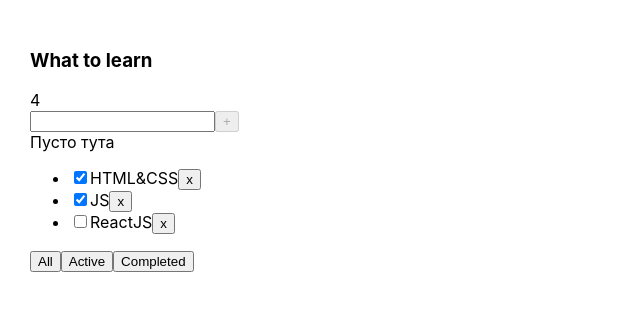
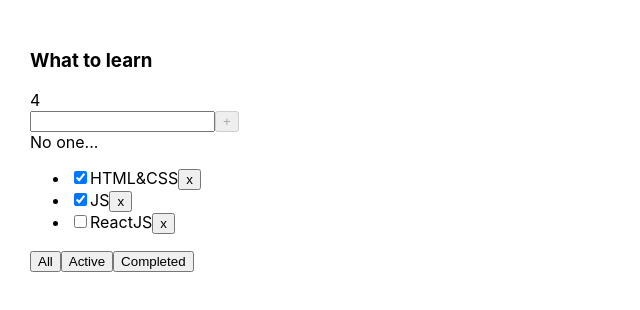
Before and after one commit to trifonova-dev/todolist-03_SecondRound, a React (Vite) app: page / in a window 1280 px wide. Shown: the top 310 px of the page, without its empty margins (0-640 px from the left). Built offline with nearby package versions, Linux system fonts and the light colour scheme.

Commit message:
14 times train

```diff
--- a/src/App.tsx
+++ b/src/App.tsx
@@ -14,7 +14,7 @@ export type FilterValues = 'all' | 'active' | 'completed'
 
 export const App = () => {
     const [filter, setFilter] = useState<FilterValues>('all')
-    const tasksCounter = useRef(4)
+    const taskCounter = useRef(4)
 
     const [tasks, setTasks] = useState<Task[]>([
         {id: v1(), title: 'HTML&CSS', isDone: true},
@@ -35,15 +35,15 @@ export const App = () => {
 
     const filteredTasks = getFilteredTasks(tasks, filter)
 
-    const createTasks = (title: Task["title"]) => {
-        const newTask: Task = {
+    const createTask = (title: Task["title"]) => {
+        const newTask = {
             id: v1(),
             title: title,
             isDone: false,
         }
         const nextTasksState: Task[] = [newTask, ...tasks]
         setTasks(nextTasksState)
-        tasksCounter.current = tasksCounter.current + 1
+        taskCounter.current = taskCounter.current + 1
     }
 
     return (
@@ -52,8 +52,8 @@ export const App = () => {
                           tasks={filteredTasks}
                           deleteTask={deleteTask}
                           changeFilter={changeFilter}
-                          createTasks={createTasks}
-                          count={tasksCounter.current}
+                          createTask={createTask}
+                          count={taskCounter.current}
             />
         </div>
     )
--- a/src/TodolistItem.tsx
+++ b/src/TodolistItem.tsx
@@ -8,7 +8,7 @@ type Props = {
     tasks: Task[]
     deleteTask: (taskId: string) => void
     changeFilter: (filter: FilterValues) => void
-    createTasks: (title: Task["title"]) => void
+    createTask: (title: Task["title"]) => void
 }
 
 export const TodolistItem = ({
@@ -17,27 +17,30 @@ export const TodolistItem = ({
                                  tasks,
                                  deleteTask,
                                  changeFilter,
-                                 createTasks,
+                                 createTask,
                              }: Props) => {
-    const [taskInput, setTasksInput] = useState("")
-    const createTasksHandler = () => {
-        createTasks(taskInput)
-        setTasksInput("")
+    const [inputTask, setInputTask] = useState("")
+
+    const createTaskHandler = () => {
+        createTask(inputTask)
+        setInputTask("")
     }
-    const isEmpty = taskInput.length === 0
-    const isTooLong = taskInput.length >= 15
+
+    const isEmpty = inputTask.length === 0
+    const isTooLong = inputTask.length >= 15
     const isDisabled = isEmpty || isTooLong
+
     return (
         <div>
             <h3>{title}</h3>
             <span>{count}</span>
             <div>
                 <input
-                    value={taskInput}
-                    onChange={(e) => setTasksInput(e.currentTarget.value)}
+                    value={inputTask}
+                    onChange={(e) => setInputTask(e.currentTarget.value)}
                     onKeyDown={(e) => {
                         if (e.key === "Enter") {
-                            createTasksHandler()
+                            createTaskHandler()
                         }
                     }}
                 />
@@ -45,10 +48,10 @@ export const TodolistItem = ({
                     title={'+'}
                     disabled={isDisabled}
                     onClick={() => {
-                        createTasksHandler()
+                        createTaskHandler()
                     }}/>
-                {isEmpty && <div>Пусто тута</div>}
-                {isTooLong && <div style={{color:"red"}} >Слишком много символов, можно не более 15</div>}
+                {isEmpty && <div>No one...</div>}
+                {isTooLong && <div style={{color: "red"}}>Too Long</div>}
             </div>
             {tasks.length === 0 ? (
                 <p>Тасок нет</p>
```
